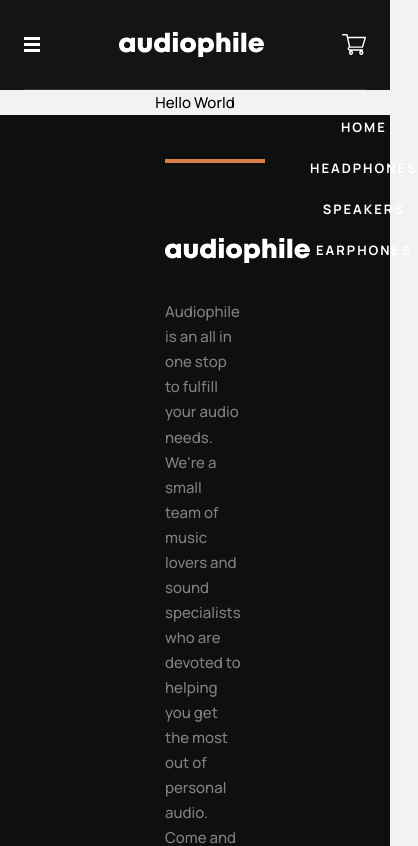
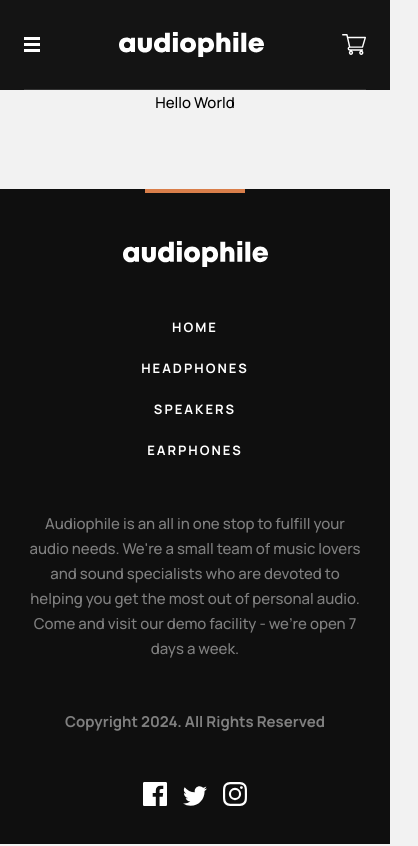
Before and after one commit to RGomes98/AudiophileEcommerce, a Next.js app: page / in a window 390 px wide. Shown: the top 846 px of the page, 418 px wide, since content can reach past the window. Built offline with nearby package versions, Linux system fonts and the light colour scheme.

Commit message:
feat: add mobile and tablet responsiveness to footer

```diff
--- a/src/components/Footer/Footer.module.scss
+++ b/src/components/Footer/Footer.module.scss
@@ -61,3 +61,54 @@
     max-width: initial;
   }
 }
+
+@media (width <= 1180px) {
+  .footer {
+    padding-inline: variable.$padding-39;
+  }
+}
+
+@media (width <= 950px) {
+  .footer {
+    gap: 2rem;
+  }
+
+  .navigation {
+    gap: 2rem;
+    flex-direction: column;
+    align-items: flex-start;
+  }
+
+  .logoWrapper {
+    gap: 3.5rem;
+  }
+
+  .socials {
+    gap: 5rem 2rem;
+  }
+
+  .descriptionWrapper {
+    max-width: initial;
+  }
+}
+
+@media (width <= 525px) {
+  .footer {
+    padding-bottom: 2.375rem;
+    padding-inline: variable.$padding-24;
+  }
+
+  .socials {
+    flex-wrap: nowrap;
+    text-align: center;
+    flex-direction: column;
+  }
+
+  .footer,
+  .navigation,
+  .logoWrapper,
+  .socials {
+    gap: 3rem;
+    align-items: center;
+  }
+}
--- a/src/components/Footer/Socials/Socials.module.scss
+++ b/src/components/Footer/Socials/Socials.module.scss
@@ -19,3 +19,9 @@
 .link:hover {
   color: variable.$caramel;
 }
+
+@media (width <= 950px) {
+  .socialsList {
+    order: 1;
+  }
+}
```
